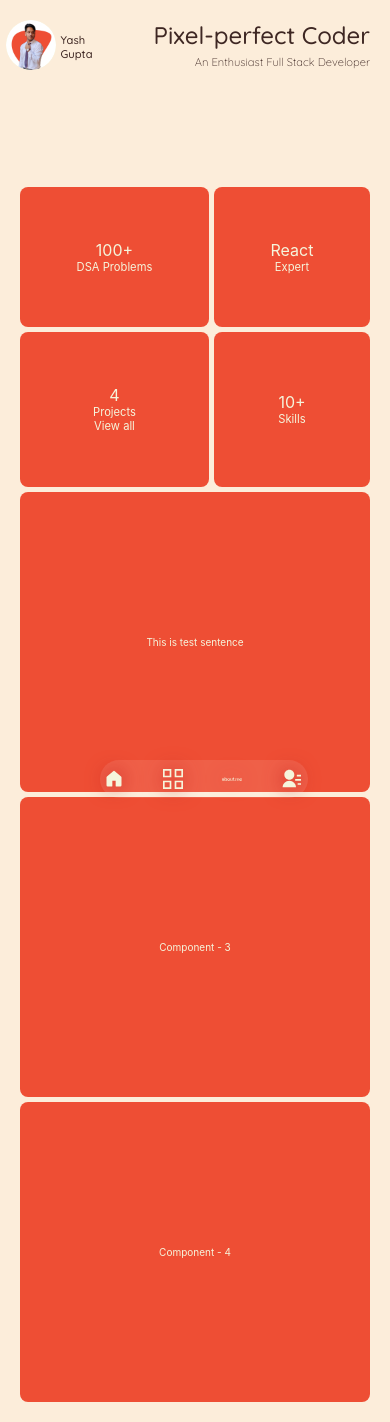
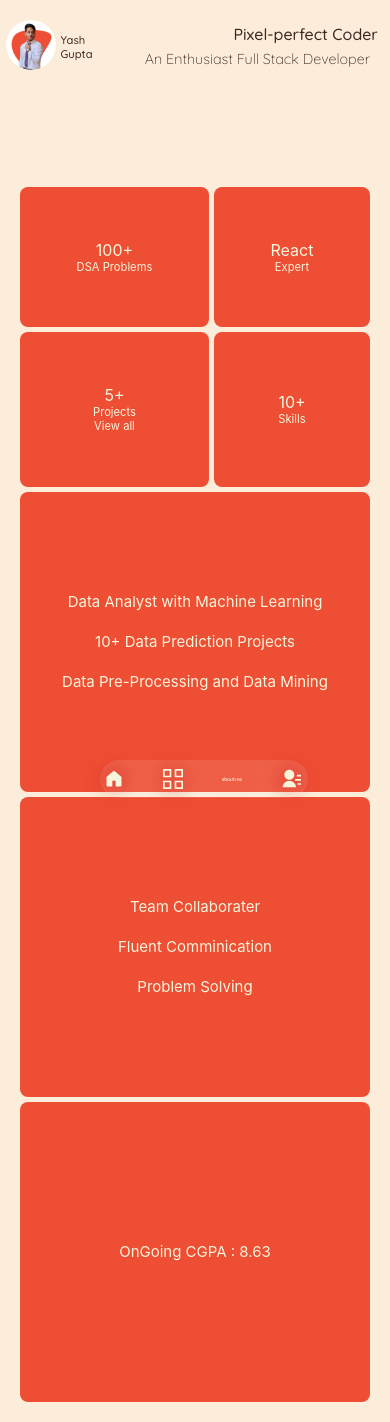
Before and after one commit to YashGupta4115/Portfolio_Yash_Gupta, a React (Create React App) app: page / in a window 390 px wide. Built offline with nearby package versions, Linux system fonts and the light colour scheme.

Commit message:
added links and redirects

```diff
--- a/src/Components/Contact/contact.component.jsx
+++ b/src/Components/Contact/contact.component.jsx
@@ -41,7 +41,7 @@ const ContactMe = ()=>{
         <div id="contact"className='contact-container'>
             <Navigation/>
             <div className='contact-items-container'>
-                <div className='contact-item-heading'>Contact Me</div>
+                <div className='page-heading'>Contact Me</div>
                 <div className='contact-items-components'>
                     <div className='contact-left-component'>
                         <span className='email-contact'><IoIosMail size={30}  className='icons'/>yashguptayashu2003@gmail.com</span>
--- a/src/Components/Contact/contact.styles.scss
+++ b/src/Components/Contact/contact.styles.scss
@@ -12,7 +12,7 @@
     font-family: Quicksand;
     margin-bottom: 20px;
 }
-.contact-item-heading{
+.page-heading{
     display: flex;
     flex-direction: column;
     height: 20dvh;
@@ -132,7 +132,7 @@
     .contact-items-container{
         height: 100%;
     }
-    .contact-item-heading{
+    .page-heading{
         height: 20dvh;
     }
     .contact-items-components{
@@ -156,7 +156,7 @@
         height: 100dvh;
         left : 11dvw;
     }
-    .contact-item-heading{
+    .page-heading{
         font-size: 2rem;
         top : 1dvh;
         text-align: right;
@@ -175,7 +175,7 @@
         height: 100%;
         left : 11dvw;
     }
-    .contact-item-heading{
+    .page-heading{
         font-size: 2rem;
         top : 1dvh;
         text-align: right;
@@ -193,7 +193,7 @@
     .contact-items-container{
         height: 100%;
     }
-    .contact-item-heading{
+    .page-heading{
         font-size: 1.3rem;
         top : 2dvh;
         text-align: right;
--- a/src/Components/Home/home.component.jsx
+++ b/src/Components/Home/home.component.jsx
@@ -22,7 +22,7 @@ const Home = ()=> {
                             <span className='bottom-home-nested-grid-description'>Expert</span>
                         </div>
                         <div className='bottom-home-nested-grid-items'>
-                                <span className='bottom-home-nested-grid-heading'>4</span>
+                                <span className='bottom-home-nested-grid-heading'>5+</span>
                                 <span className='bottom-home-nested-grid-description'>Projects</span>
                                 <Link  className="bottom-home-nested-grid-description" to='/projects'>View all</Link>
                         </div>
@@ -32,10 +32,18 @@ const Home = ()=> {
                         </div>
                     </div>
                     <div className='bottom-home-grid-items bottom-home-grid-item'>
-                        <span>This is test sentence </span>
+                        <span>Data Analyst with Machine Learning </span>
+                        <span>10+ Data Prediction Projects</span>
+                        <span>Data Pre-Processing and Data Mining</span>
                     </div>
-                    <div className='bottom-home-grid-items bottom-home-grid-item'>Component - 3</div>
-                    <div className='bottom-home-grid-items bottom-home-grid-item'>Component - 4</div>
+                    <div className='bottom-home-grid-items bottom-home-grid-item'>
+                        <span>Team Collaborater</span>
+                        <span>Fluent Comminication</span>
+                        <span>Problem Solving</span>
+                    </div>
+                    <div className='bottom-home-grid-items bottom-home-grid-item'>
+                        <span>OnGoing CGPA : 8.63</span>
+                    </div>
                 </div>
             </div>
         </div>
--- a/src/Components/Home/home.styles.scss
+++ b/src/Components/Home/home.styles.scss
@@ -51,6 +51,12 @@ p{
     color: #F5F5DC;
     border-radius: 8px;
     transition: all 0.5s ease;
+}
+.bottom-home-grid-item{
+    display: flex;
+    flex-direction: column;
+    font-size: 15px;
+    line-height: 40px;
 }
 .bottom-home-grid-item:hover{
     transform: translateY(-10px);
@@ -121,13 +127,18 @@ p{
         transform: translateY(-5px);
     }
 }
+
 @media only screen and (max-width : 520px) {
     .top-home-container{
         height: 15dvh;
         margin-bottom: 20px;
     }
     .top-home-container-heading{
-        font-size: 1.5rem;
+        font-size: 1rem;
+        top : 0.5dvh;
+        text-align: right;
+        right: -2dvw;
+        position: relative;
     }
     .home-container{
         position: relative;
@@ -138,7 +149,8 @@ p{
         font-size: 1rem;
     }
     .top-home-container-description{
-        font-size: 0.7rem;
+        margin-top: 10px;
+        font-size: 0.9rem;
     }
     .bottom-home-nested-container{
         gap: 5px;
@@ -165,7 +177,11 @@ p{
         margin-bottom: 10px;
     }
     .top-home-container-heading{
-        font-size: 1.3rem;
+        font-size: 1.7rem;
+        top : 1dvh;
+        text-align: right;
+        right: -2dvw;
+        position: relative;
     }
     .top-home-container-description{
         font-size: 0.6rem;
@@ -187,7 +203,11 @@ p{
 
 @media only screen and (max-width: 281px) {
     .top-home-container-heading{
-        font-size: 0.9rem;
+        font-size: 1rem;
+        top : 2dvh;
+        text-align: right;
+        right: -2dvw;
+        position: relative;
     }
     .top-home-container-description{
         font-size: 0.5rem;
--- a/src/Components/Projects/projects.component.jsx
+++ b/src/Components/Projects/projects.component.jsx
@@ -10,7 +10,7 @@ const projects = [
         projectDisplay : vogue_variety_display,
         projectTitle : 'Vouge Variety',
         projectDesp : 'E-Commerce Website Based on React',
-        route : '/project1',
+        route : 'https://voguevariety.netlify.app/',
         id : '1'
     },
     {
@@ -24,7 +24,7 @@ const projects = [
         projectDisplay : portfolio_diplay,
         projectTitle : 'Porfolio',
         projectDesp : 'A Portfolio Websote Based on React',
-        route : '/project3',
+        route : 'https://portfolio-yashgupta.netlify.app/',
         id : '3'
     },
     {
@@ -48,7 +48,7 @@ const Projects = () => {
                     {
                         projects.map((item)=> {
                             return (
-                                <Link key={item.id} to={item.route}>
+                                <Link key={item.id} to={item.route} target='_blank'>
                                     <div className='project-items'>
                                         <span className='projectImage-container'>
                                             <img className="projectImage" alt={item.id} src={item.projectDisplay}/>
--- a/src/Components/Projects/projects.styles.scss
+++ b/src/Components/Projects/projects.styles.scss
@@ -85,12 +85,11 @@
         width: 100dvw;
     }
     .project-items-heading{
-        margin-bottom: 10px;
-        font-size: 1.3rem;
+        font-size: 2rem;
+        top : 1dvh;
         text-align: right;
-        height: 15dvh;
-        margin-right: 20px;
-        padding-top: 10px;
+        right: 5dvw;
+        position: relative;
     }
     .projects-inside-container{
         gap: 10px;
@@ -111,12 +110,11 @@
         width: 100dvw;
     }
     .project-items-heading{
-        margin-bottom: 10px;
-        font-size: 1.3rem;
+        font-size: 2rem;
+        top : 1dvh;
         text-align: right;
-        height: 15dvh;
-        margin-right: 20px;
-        padding-top: 10px;
+        right: 5dvw;
+        position: relative;
     }
     .projects-inside-container{
         gap: 10px;
@@ -137,12 +135,11 @@
         left: -6px;
     }
     .project-items-heading{
-        margin-bottom: 10px;
         font-size: 1.3rem;
+        top : 2dvh;
         text-align: right;
-        height: 15dvh;
-        margin-right: 20px;
-        padding-top: 10px;
+        right: 5dvw;
+        position: relative;
     }
     .projects-inside-container{
         gap: 10px;
--- a/src/Components/video/video.styles.scss
+++ /dev/null
@@ -1,4 +0,0 @@
-.video-container{
-    height: 100vh;
-    background-color: aqua;
-}
```
Also changed, not shown: src/Components/video/video.component.jsx (deleted, +0 -11 lines), 1 other file (tests, documents, lock files or other folders).
